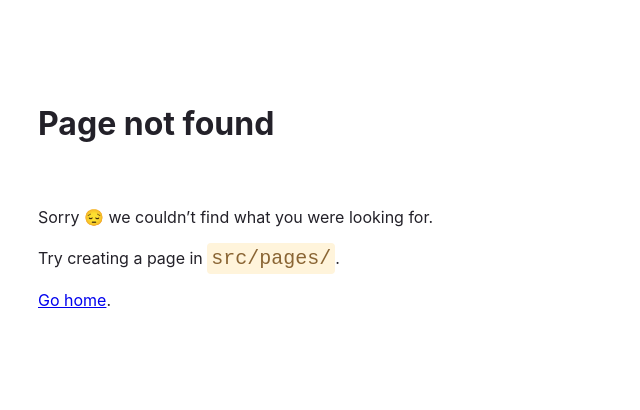
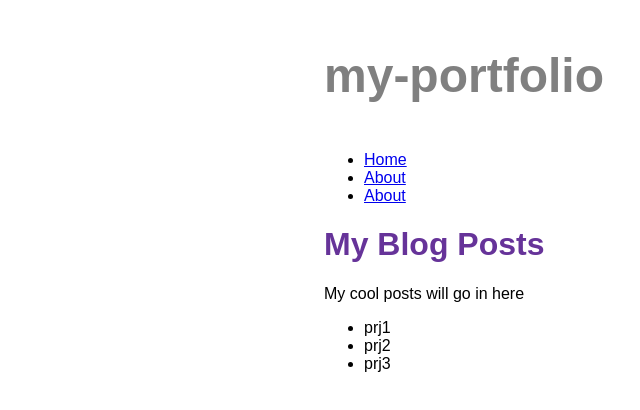
Before and after one commit to IvanDanyliuk/portfolio-gatsbyjs, a Gatsby site: page /projects in a window 1280 px wide. Before the commit this address had no page. Shown: the whole page, without its empty margins (66-706 px from the left). Built offline with nearby package versions, Linux system fonts and the light colour scheme; Gatsby itself is replaced by a stand-in of ours.

Commit message:
added graphql queries

```diff
--- a/gatsby-config.js
+++ b/gatsby-config.js
@@ -1,7 +1,7 @@
 module.exports = {
   siteMetadata: {
     siteUrl: "https://www.yourdomain.tld",
-    title: "portfolio",
+    title: "my-portfolio",
   },
   plugins: [
     "gatsby-plugin-styled-components",
@@ -10,21 +10,28 @@ module.exports = {
     "gatsby-plugin-mdx",
     "gatsby-plugin-sharp",
     "gatsby-transformer-sharp",
+    // {
+    //   resolve: "gatsby-source-filesystem",
+    //   options: {
+    //     name: "images",
+    //     path: "./src/images/",
+    //   },
+    //   __key: "images",
+    // },
+    // {
+    //   resolve: "gatsby-source-filesystem",
+    //   options: {
+    //     name: "pages",
+    //     path: "./src/pages/",
+    //   },
+    //   __key: "pages",
+    // },
     {
       resolve: "gatsby-source-filesystem",
       options: {
-        name: "images",
-        path: "./src/images/",
-      },
-      __key: "images",
-    },
-    {
-      resolve: "gatsby-source-filesystem",
-      options: {
-        name: "pages",
-        path: "./src/pages/",
-      },
-      __key: "pages",
-    },
+        name: `projects`,
+        path: `${__dirname}/projects`,
+      }
+    }
   ],
 };
--- a/src/components/Layout.js
+++ b/src/components/Layout.js
@@ -1,17 +1,28 @@
 import * as React from 'react'
-import { Link } from 'gatsby'
+import { Link, useStaticQuery, graphql } from 'gatsby'
 import {
   container,
   heading,
   navLinks,
   navLinkItem,
-  navLinkText
+  navLinkText,
+  siteTitle
 } from './layout.module.css'
 
 const Layout = ({ pageTitle, children }) => {
+  const data = useStaticQuery(graphql`
+    query {
+      site {
+        siteMetadata {
+          title
+        }
+      }
+    }
+  `);
   return (
     <main className={container}>
-      <title>{pageTitle}</title>
+      <title>{pageTitle}  | {data.site.siteMetadata.title}</title>
+      <p className={siteTitle}>{data.site.siteMetadata.title}</p>
       <nav>
         <ul className={navLinks}>
           <li className={navLinkItem}>
@@ -24,6 +35,11 @@ const Layout = ({ pageTitle, children }) => {
               About
             </Link>
           </li>
+          <li className={navLinkItem}>
+            <Link to="/projects" className={navLinkText}>
+              About
+            </Link>
+          </li>
         </ul>
       </nav>
       <h1 className={heading}>{pageTitle}</h1>
--- a/src/components/layout.module.css
+++ b/src/components/layout.module.css
@@ -21,3 +21,9 @@
 .nav-link-text {
     color: black;
 }
+
+.siteTitle {
+    font-size: 3rem;
+    color: gray;
+    font-weight: 700;
+  }
--- /dev/null
+++ b/src/pages/projects.js
@@ -0,0 +1,32 @@
+import * as React from 'react'
+import Layout from '../components/layout'
+import {graphql} from 'gatsby'
+
+
+const BlogPage = ({data}) => {
+  return (
+    <Layout pageTitle="My Blog Posts">
+        <p>My cool posts will go in here</p>
+        <ul>
+          {
+            data.allFile.nodes.map(node => (
+              <li key={node.name}>
+                {node.name}
+              </li>
+            ))
+          }
+        </ul>
+    </Layout>
+  )
+}
+export const query = graphql`
+  query {
+    allFile {
+      nodes {
+        name
+      }
+    }
+  }
+`
+
+export default BlogPage
```
Also changed, not shown: projects/prj1.mdx (added), projects/prj2.mdx (added), projects/prj3.mdx (added).
